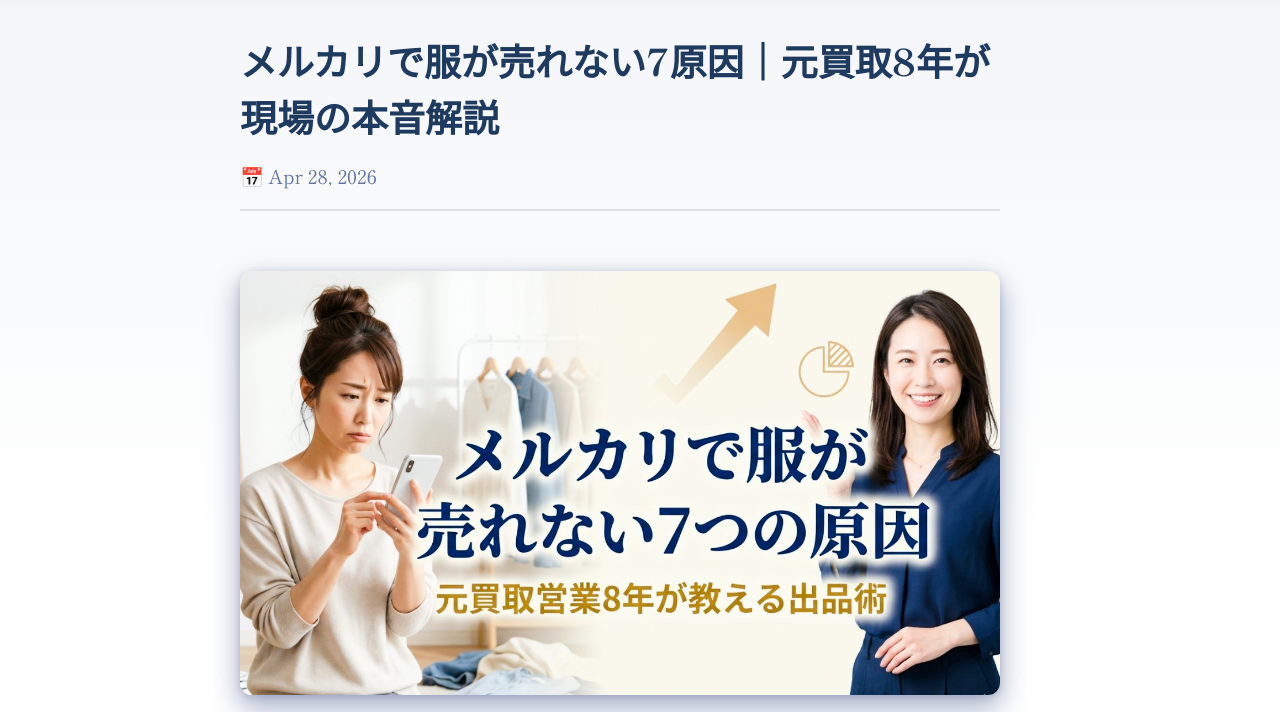
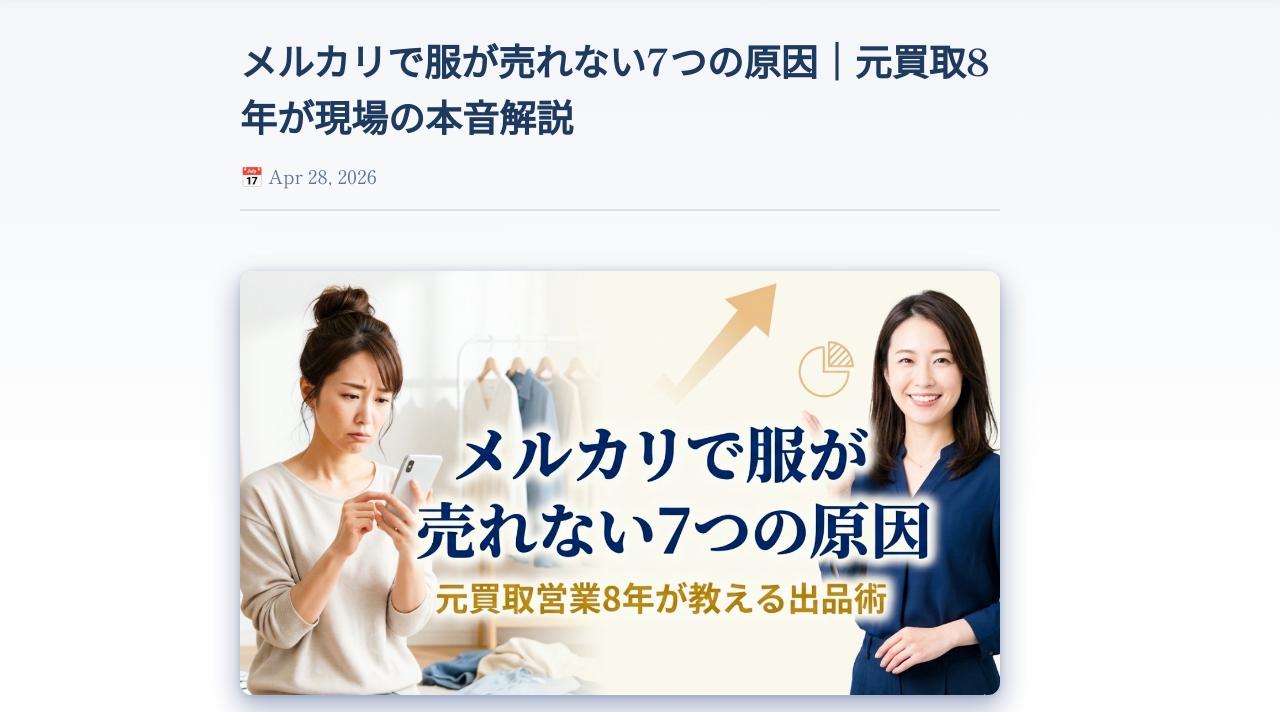
Before and after one commit to morimo335-pixel/re-money-lab, an Astro site: page /mercari-fuku-urenai in a window 1280 px wide. Shown: the part 75-787 px from the top of the page. Built offline with nearby package versions, Linux system fonts and the light colour scheme; Astro itself is replaced by a stand-in of ours.

Commit message:
メルカリ記事タイトル微修正（7原因→7つの原因・読みやすさ改善）

```diff
--- a/src/content/blog/mercari-fuku-urenai.md
+++ b/src/content/blog/mercari-fuku-urenai.md
@@ -1,5 +1,5 @@
 ---
-title: 'メルカリで服が売れない7原因｜元買取8年が現場の本音解説'
+title: 'メルカリで服が売れない7つの原因｜元買取8年が現場の本音解説'
 description: 'メルカリで服が売れない7つの原因と売れる出品術を元買取営業8年が本音解説。写真・タイトル・出品時間・送料の最適化、ユニクロや無印の相場、業界人だから言える「全部メルカリで売る必要はない」出口戦略まで網羅。'
 pubDate: '2026-04-28'
 heroImage: '../../assets/blog/mercari-fuku-urenai.jpg'
```
